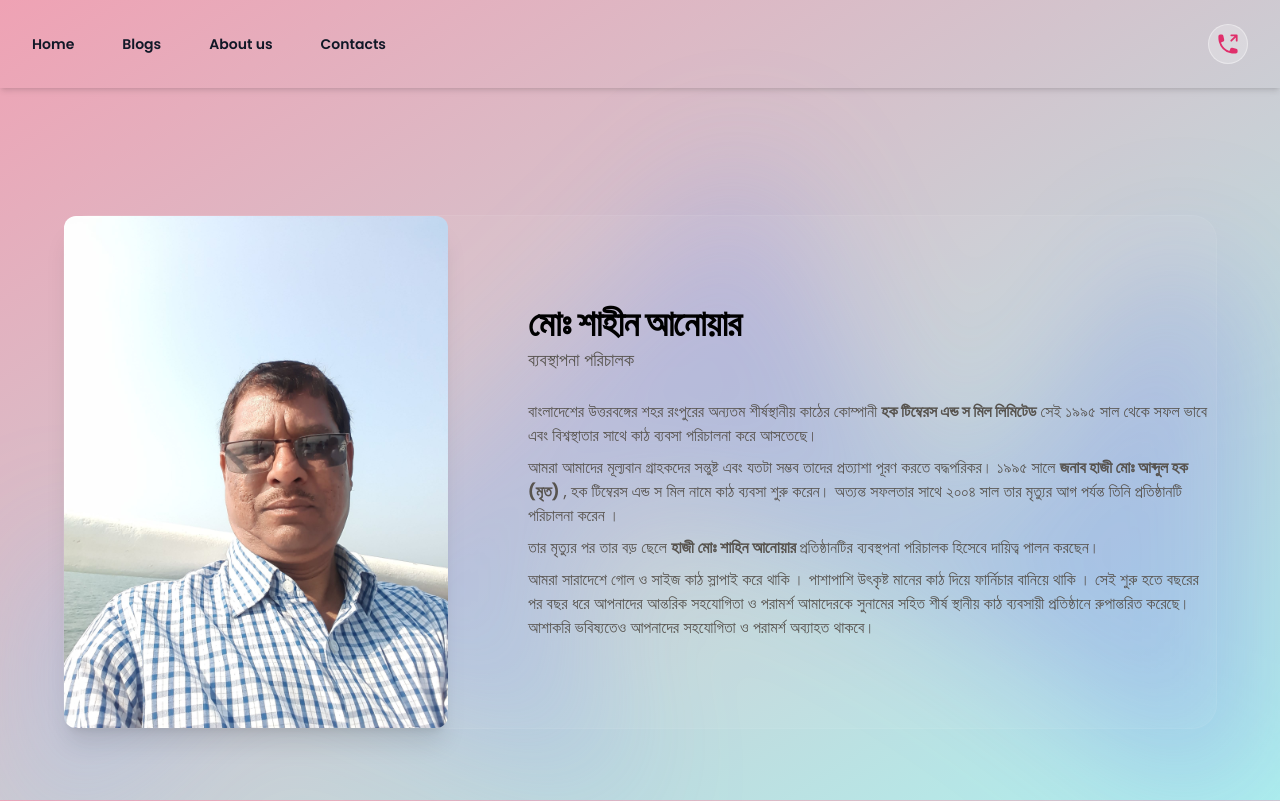
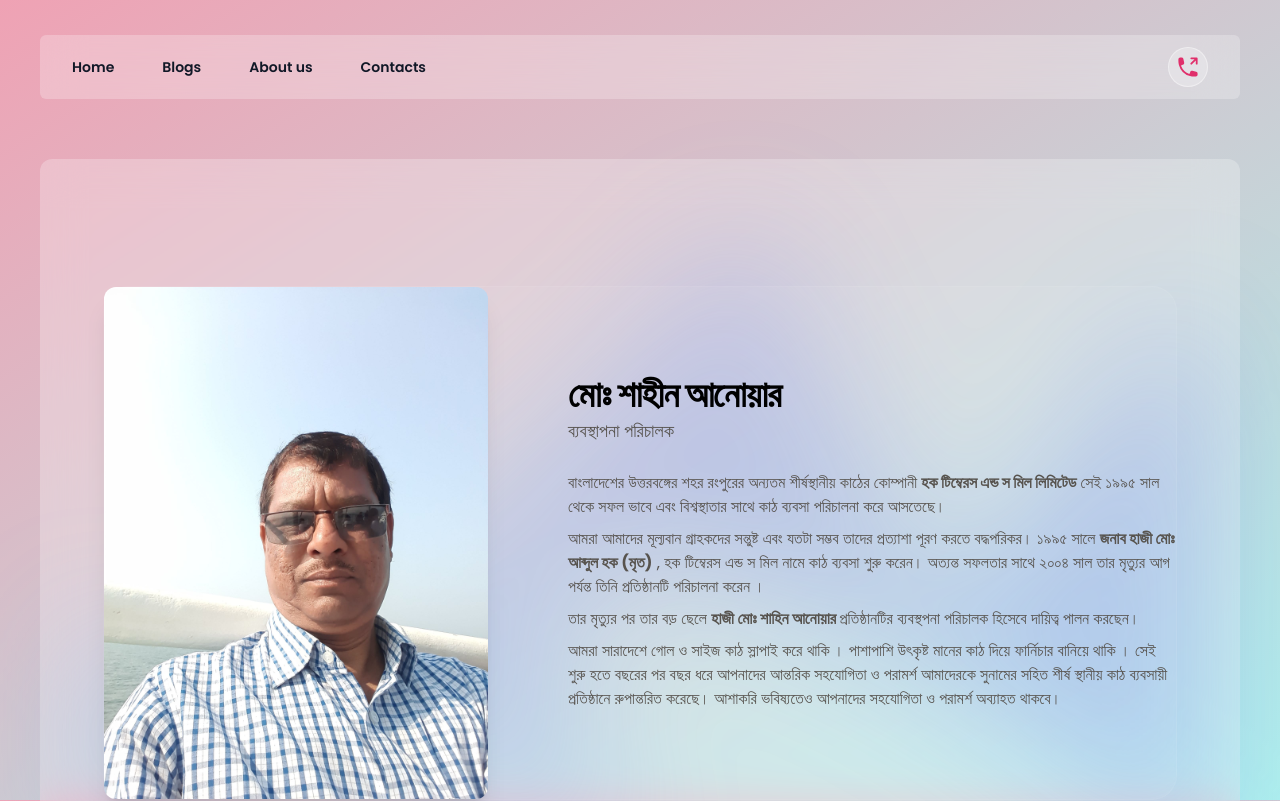
Before and after one commit to Shahriar-Shakil/haque-timbers-saw-mill, a Next.js app: page /profile in a window 1280 px wide. Shown: the top 801 px of the page. Built offline with nearby package versions, Linux system fonts and the light colour scheme.

Commit message:
update ui

```diff
--- a/src/components/layout/Header.jsx
+++ b/src/components/layout/Header.jsx
@@ -3,12 +3,7 @@ import { Bars3Icon, XMarkIcon } from '@heroicons/react/24/outline'
 import Link from 'next/link'
 import { useRouter } from 'next/router'
 import { useEffect, useState } from 'react'
-import Logo from '../../../public/assets/logo.png'
 import CallMobile from '../ui/CallMobile'
-import ContentfulImage from '../ui/ContentfulImage'
-function classNames(...classes) {
-  return classes.filter(Boolean).join(' ')
-}
 
 export default function Header({ categories }) {
   const router = useRouter()
@@ -17,9 +12,9 @@ export default function Header({ categories }) {
     setMobileMenuOpen(false)
   }, [router.asPath])
   return (
-    <header className=' top-0 z-50 shadow-md'>
+    <header className='sticky top-0 z-50  max-w-[75rem] mx-auto'>
       <nav
-        className='mx-auto max-h-24 flex max-w-7xl items-center justify-between p-6 lg:px-8'
+        className='mx-auto max-h-24 flex max-w-7xl items-center justify-between p-6 py-3 lg:px-8 bg-light-alpha-25 backdrop-blur-[20px] border-t-0  rounded-md'
         aria-label='Global'
       >
         {/* <div className='flex lg:flex-1'></div> */}
@@ -53,12 +48,17 @@ export default function Header({ categories }) {
           >
             About us
           </Link>
-          <Link
-            href='#contacts'
+          <button
             className='text-sm font-semibold leading-6 text-gray-900'
+            onClick={() => {
+              router.push({
+                pathname: '/',
+                hash: 'contacts'
+              })
+            }}
           >
             Contacts
-          </Link>
+          </button>
         </Popover.Group>
         <div className='hidden lg:flex lg:flex-1 lg:justify-end'>
           <CallMobile />
--- a/src/components/layout/index.jsx
+++ b/src/components/layout/index.jsx
@@ -21,20 +21,18 @@ const Layout = ({ children, categories }) => {
       >
         <div className='overscroll-none'>
           <Header categories={categories} />
-          {/* <LocomotiveScrollProvider options={options} containerRef={ref}> */}
           <motion.main
             variants={fadeIn('up')}
             initial='initial'
             animate='animate'
             exit='exit'
-            className='container p-8 mb-32  '
+            className='container px-2 sm:px-8 py-8 mb-32 mx-auto  max-w-[75rem] bg-light-alpha-25 backdrop-blur-[20px] mt-[60px] rounded-xl'
             data-scroll-container
             ref={ref}
           >
             {children}
+            <Footer />
           </motion.main>
-          <Footer />
-          {/* </LocomotiveScrollProvider> */}
         </div>
       </AnimatePresence>
     </>
--- a/src/styles/globals.css
+++ b/src/styles/globals.css
@@ -15,6 +15,7 @@
     @apply overflow-x-hidden text-base bg-gradient-to-br from-accent-light-100 to-accent-light-200 bg-fixed;
     @apply flex h-full flex-col text-stone-600 bg-fixed;
     font-family: 'Poppins', sans-serif;
+    padding: 2.2rem 1rem;
   }
 
   main {
@@ -120,3 +121,18 @@ html.has-scroll-dragging {
   right: auto;
   bottom: 0;
 }
+/* Buttons */
+
+.button-primary {
+  @apply leading-normal bg-light-alpha-25 border border-light-alpha-40 inline-flex items-center gap-1 text-main-color font-medium capitalize text-base cursor-pointer select-none relative overflow-hidden align-middle transition-[color] duration-[0.3s] ease-[ease] px-[1.75em] py-[0.625em] rounded-[1.875rem] border-solid  hover:text-white;
+}
+.button-primary::before {
+  @apply content-[""] absolute top-0 left-0 h-full w-0 bg-main-color -z-10 transition-[width] duration-300;
+}
+.button-primary:hover::before {
+  @apply w-full;
+}
+.button-circle {
+  @apply button-primary  w-10 h-10 rounded-full flex items-center justify-center;
+  padding: 0 !important;
+}
```
